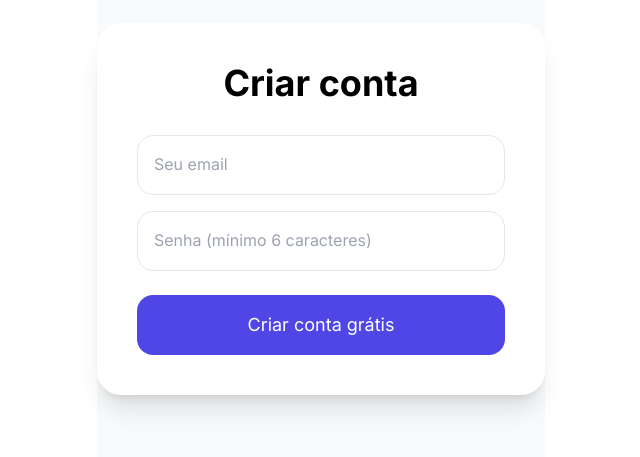
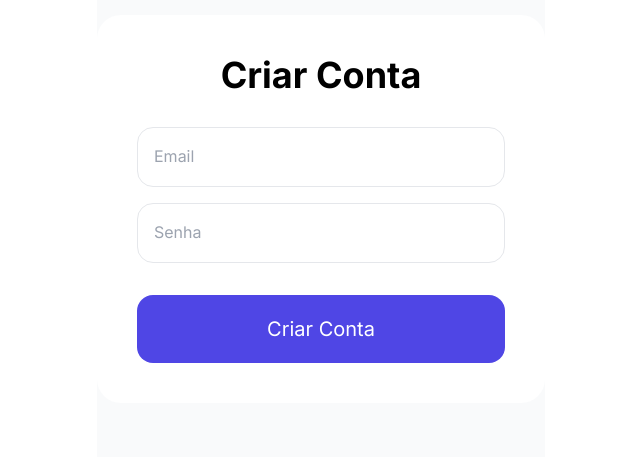
Before and after one commit to mirellanascimento86/plataforma-ia-multitenant, a Next.js app: page /cadastro in a window 1280 px wide. Shown: the part 215-672 px from the top of the page, without its empty margins (319-959 px from the left). Built offline with nearby package versions, Linux system fonts and the light colour scheme; no server answers.

Commit message:
Update page.tsx

```diff
--- a/app/(auth)/cadastro/page.tsx
+++ b/app/(auth)/cadastro/page.tsx
@@ -3,7 +3,7 @@ import { useState } from 'react'
 import { createBrowserClient } from '@supabase/ssr'
 import { useRouter } from 'next/navigation'
 
-export default function CadastroPage() {
+export default function Cadastro() {
   const [email, setEmail] = useState('')
   const [password, setPassword] = useState('')
   const [loading, setLoading] = useState(false)
@@ -14,42 +14,25 @@ export default function CadastroPage() {
     process.env.NEXT_PUBLIC_SUPABASE_ANON_KEY!
   )
 
-  const handleCadastro = async () => {
+  const handleSubmit = async () => {
     setLoading(true)
     const { error } = await supabase.auth.signUp({ email, password })
-    if (error) {
-      alert('Erro: ' + error.message)
-    } else {
-      alert('Cadastro realizado! Agora faça login.')
-      router.push('/auth/login')
+    if (error) alert(error.message)
+    else {
+      alert('Conta criada! Agora faça login.')
+      router.push('/login')
     }
     setLoading(false)
   }
 
   return (
-    <div className="min-h-screen flex items-center justify-center bg-gray-50">
-      <div className="bg-white p-10 rounded-3xl w-full max-w-md shadow-xl">
-        <h1 className="text-4xl font-bold text-center mb-8">Criar conta</h1>
-        <input
-          type="email"
-          placeholder="Seu email"
-          className="w-full p-4 border rounded-2xl mb-4"
-          value={email}
-          onChange={(e) => setEmail(e.target.value)}
-        />
-        <input
-          type="password"
-          placeholder="Senha (mínimo 6 caracteres)"
-          className="w-full p-4 border rounded-2xl mb-6"
-          value={password}
-          onChange={(e) => setPassword(e.target.value)}
-        />
-        <button
-          onClick={handleCadastro}
-          disabled={loading}
-          className="w-full py-4 bg-indigo-600 text-white rounded-2xl text-lg hover:bg-indigo-700"
-        >
-          {loading ? 'Criando conta...' : 'Criar conta grátis'}
+    <div className="min-h-screen bg-gray-50 flex items-center justify-center">
+      <div className="bg-white p-10 rounded-3xl w-full max-w-md">
+        <h1 className="text-4xl font-bold text-center mb-8">Criar Conta</h1>
+        <input type="email" placeholder="Email" className="w-full p-4 border rounded-2xl mb-4" value={email} onChange={e => setEmail(e.target.value)} />
+        <input type="password" placeholder="Senha" className="w-full p-4 border rounded-2xl mb-8" value={password} onChange={e => setPassword(e.target.value)} />
+        <button onClick={handleSubmit} disabled={loading} className="w-full py-5 bg-indigo-600 text-white rounded-2xl text-xl">
+          {loading ? 'Criando...' : 'Criar Conta'}
         </button>
       </div>
     </div>
```
